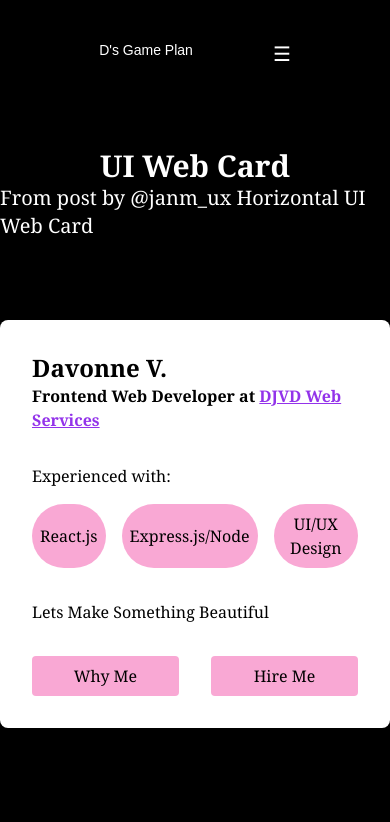
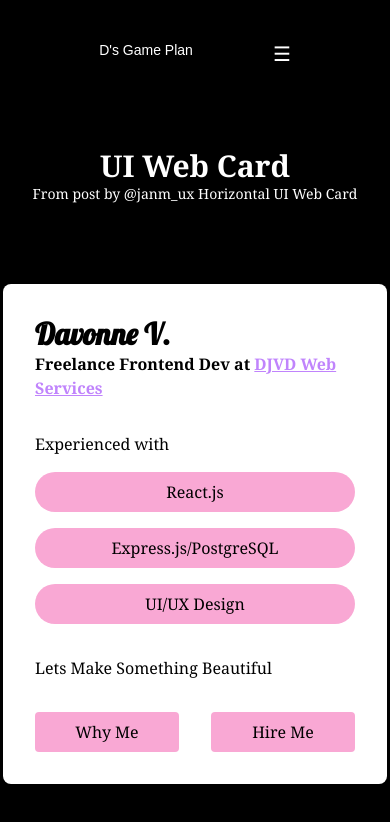
Before and after one commit to Davonne007-TX/game-plan, a React (Vite) app: page /webCard in a window 390 px wide. Shown: the top 822 px of the page. Built offline with nearby package versions, Linux system fonts and the light colour scheme; a web font is replaced by a local one.

Commit message:
feature: styles and mobile responsiveness

```diff
--- a/src/components/more-examples/Web-Card/Helpful.jsx
+++ b/src/components/more-examples/Web-Card/Helpful.jsx
@@ -4,15 +4,15 @@ export default function Helpful() {
   return (
     <>
       <section>
-        <p>Experienced with:</p>
+        <p>Experienced with</p>
 
-        <section className="flex gap-4 mt-4">
+        <section className="flex flex-col md:flex-row gap-4 mt-4">
           <Button
             buttonText={"React.js"}
             className={"bg-pink-300 rounded-full "}
           />
           <Button
-            buttonText={"Express.js/Node"}
+            buttonText={"Express.js/PostgreSQL"}
             className={"bg-pink-300  rounded-full"}
           />
           <Button
--- a/src/components/more-examples/Web-Card/Name.jsx
+++ b/src/components/more-examples/Web-Card/Name.jsx
@@ -1,10 +1,10 @@
 export default function Name({ name, title }) {
   return (
     <section className="flex flex-col font-bold">
-      <h2 className="text-2xl">{name}</h2>
+      <h2 className="text-3xl font-lobster">{name}</h2>
       <p>
-        Frontend Web Developer at{" "}
-        <a href="" className="underline text-purple-600">
+        Freelance Frontend Dev at{" "}
+        <a href="" className="underline text-purple-400">
           DJVD Web Services
         </a>
       </p>
--- a/src/components/more-examples/Web-Card/WebCard.jsx
+++ b/src/components/more-examples/Web-Card/WebCard.jsx
@@ -6,10 +6,10 @@ export default function WebCard() {
   return (
     <main className="flex flex-col justify-center items-center mt-20 font-serif">
       <h2 className="text-white text-3xl font-bold">UI Web Card </h2>
-      <p className="text-white text-xl">
+      <p className="text-white text-sm md:text-xl">
         From post by @janm_ux Horizontal UI Web Card
       </p>
-      <section className="bg-white w-full max-w-2xl p-8 rounded-lg shadow-md mt-20">
+      <section className="bg-white w-full max-w-sm md:max-w-2xl p-8 rounded-lg shadow-md mt-20">
         <section className="flex flex-col gap-8">
           <Name name="Davonne V." />
           <Helpful />
```
